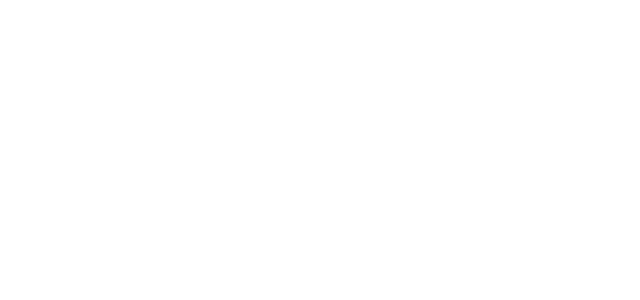
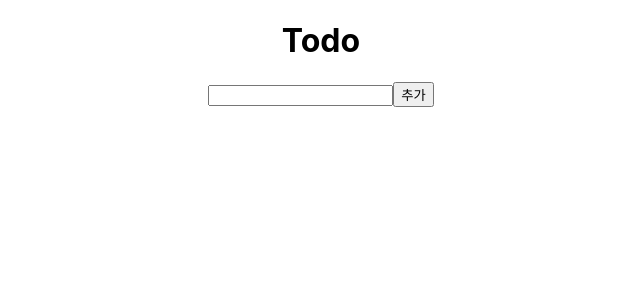
Before and after one commit to kimhyunjee/onebite-typescript, a React (Create React App) app in the folder section11/: page / in a window 1280 px wide. Shown: the top 300 px of the page, without its empty margins (319-959 px from the left). Built offline with nearby package versions, Linux system fonts and the light colour scheme.

Commit message:
useState, Props in TS

```diff
--- a/section11/src/App.tsx
+++ b/section11/src/App.tsx
@@ -1,7 +1,49 @@
+import { useEffect, useRef, useState } from "react";
 import "./App.css";
 
+interface Todo {
+  id: number;
+  content: string;
+}
+
 function App() {
-  return <div className="App"></div>;
+  const [todos, setTodos] = useState<Todo[]>([]);
+  const [text, setText] = useState("");
+  /* 이렇게만 작성해도 text는 string으로 추론됨
+  초기값으로 전달한 인수의 타입에 따라 state변수와 state변호 함수의 타입을 자동으로 추론
+  이러한 특징을 갖는 함수는 제네릭 함수
+  useState();로 빈칸으로 두게 되면 undefined타입으로 추론됨
+  그러면 undefined밖에 넣을 수가 없어서 TS에서는 마땅히 값을 넣을 게 없다면 useState<string>();으로라도 써야함 -> undefined | string 으로 추론됨 -> 그래서 useSTate("")가 베스트
+  */
+  const idRef = useRef(0);
+
+  const onChangeInput = (e: React.ChangeEvent<HTMLInputElement>) => {
+    // e를 any나 {target:{value:e.target.value }}라고 하는 건 위험
+    setText(e.target.value);
+  };
+
+  const onClickAdd = () => {
+    setTodos([
+      ...todos,
+      {
+        id: idRef.current++,
+        content: text,
+      },
+    ]);
+    setText("");
+  };
+
+  useEffect(() => {
+    console.log(todos);
+  }, [todos]);
+
+  return (
+    <div className="App">
+      <h1>Todo</h1>
+      <input value={text} onChange={onChangeInput} />
+      <button onClick={onClickAdd}>추가</button>
+    </div>
+  );
 }
 
 export default App;
```
